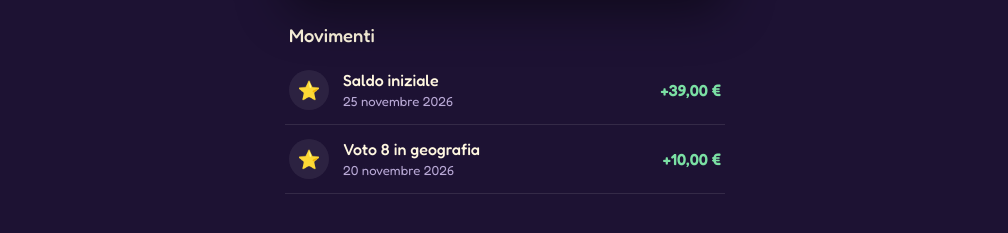
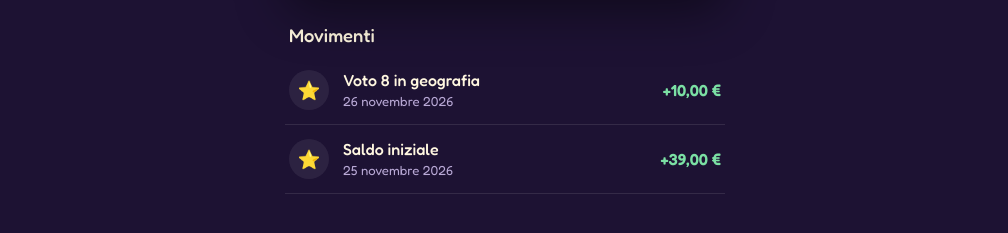
Before and after one commit to Primz-dev/Primz-dev.github.io, a plain HTML site: page index.html in a window 1280 px wide. Shown: the part 321-554 px from the top of the page, without its empty margins (135-1143 px from the left). Drawn offline with Linux system fonts and the light colour scheme.

```diff
--- a/index.html
+++ b/index.html
@@ -144,7 +144,7 @@
   // Per aggiungere un movimento: nuova riga in cima (o in fondo, l’ordine lo fa la data).
   // importo positivo = soldi aggiunti, negativo = soldi spesi.
   const MOVIMENTI = [
-    { data: "2026-11-20", descrizione: "Voto 8 in geografia", importo: 10 },
+    { data: "2026-11-26", descrizione: "Voto 8 in geografia", importo: 10 },
     { data: "2026-11-25", descrizione: "Saldo iniziale", importo: 39 }
   ];
 
```
